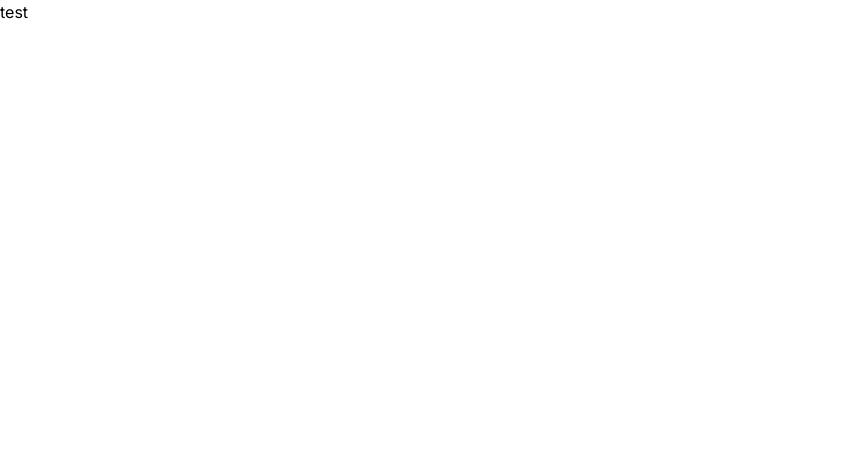
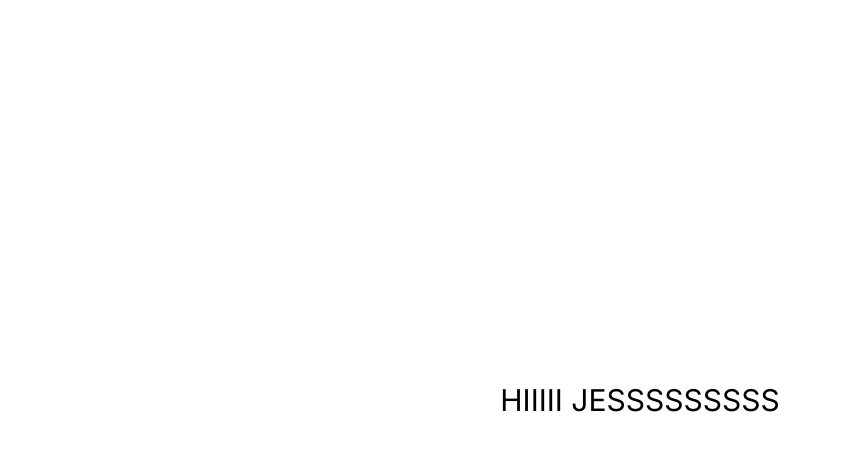
Before and after one commit to emanpecson/portfolio, a Next.js app: page / in a window 1280 px wide. Shown: the top 450 px of the page, without its empty margins (0-841 px from the left). Built offline with nearby package versions, Linux system fonts and the light colour scheme.

Commit message:
style: :lipstick: test home page

```diff
--- a/src/app/page.tsx
+++ b/src/app/page.tsx
@@ -1,5 +1,5 @@
 export default function Home() {
 	return (
-		<div>test</div>
+		<div className="h-screen w-screen text-3xl justify-center place-items-center flex ">HIIIII JESSSSSSSSS</div>
 	);
 }
```
